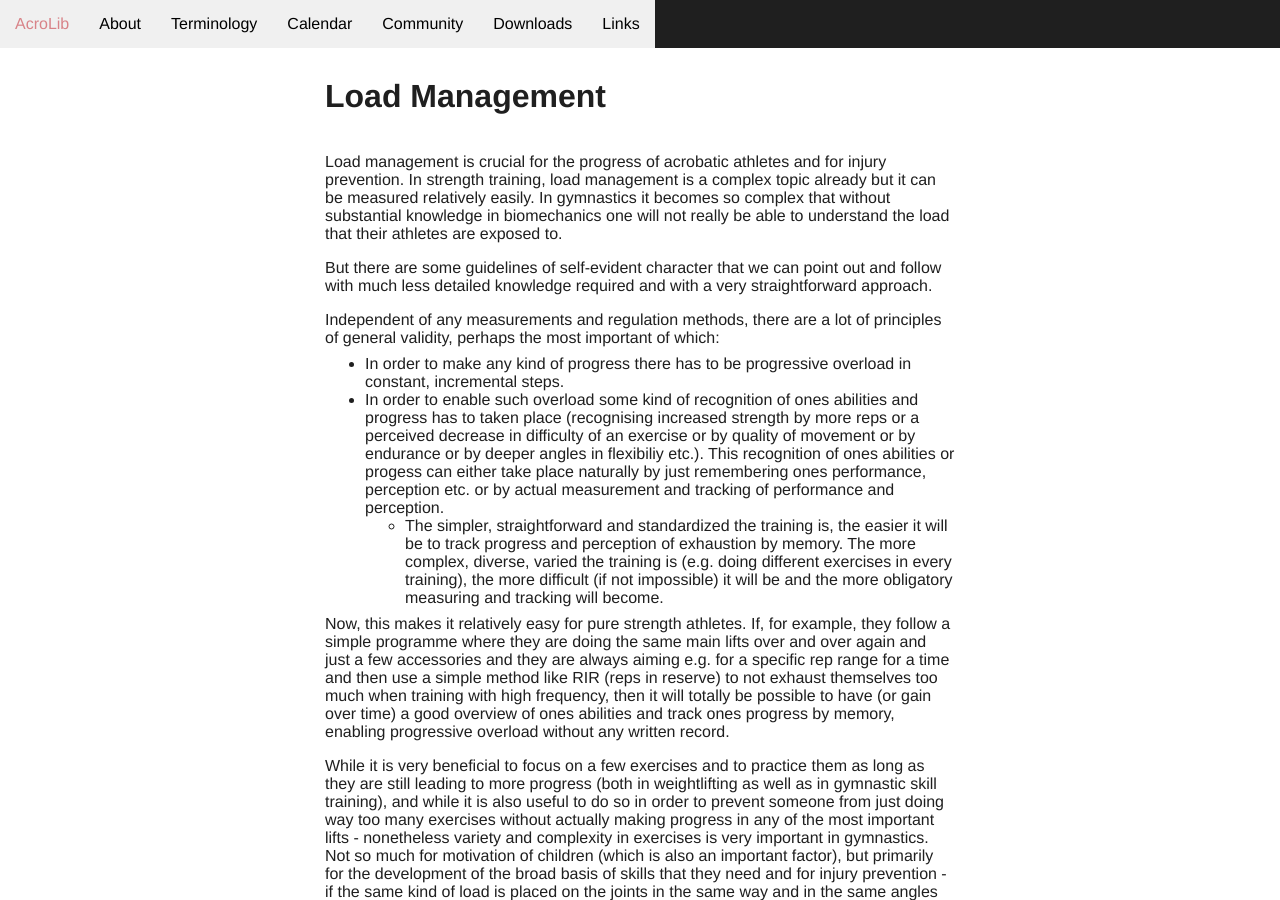
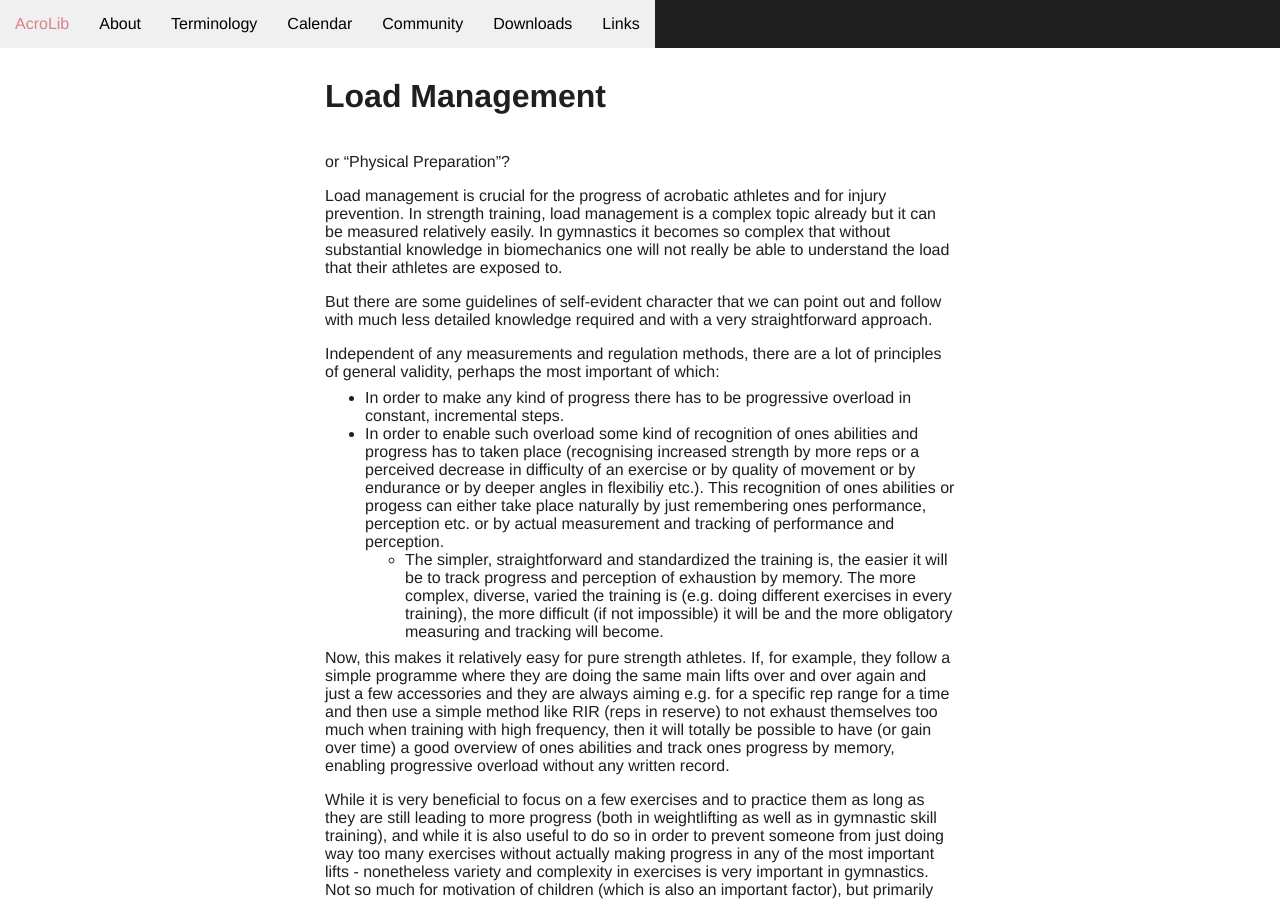
Before and after one commit to floshin/acrolib, a Jekyll site: the page built from training/load-management.md, in a window 1280 px wide and 900 px high. Built offline with Jekyll 4.4.1, drawn with Linux system fonts in a browser that asks for light colours; our own code applies the rules of GitHub Pages for plain Markdown files.

Commit message:
Update load-management.md

```diff
--- a/training/load-management.md
+++ b/training/load-management.md
@@ -1,4 +1,6 @@
 # Load Management
+
+or "Physical Preparation"?
 
 Load management is crucial for the progress of acrobatic athletes and for injury prevention. In strength training, load management is a complex topic already but it can be measured relatively easily. In gymnastics it becomes so complex that without substantial knowledge in biomechanics one will not really be able to understand the load that their athletes are exposed to.
 
```
